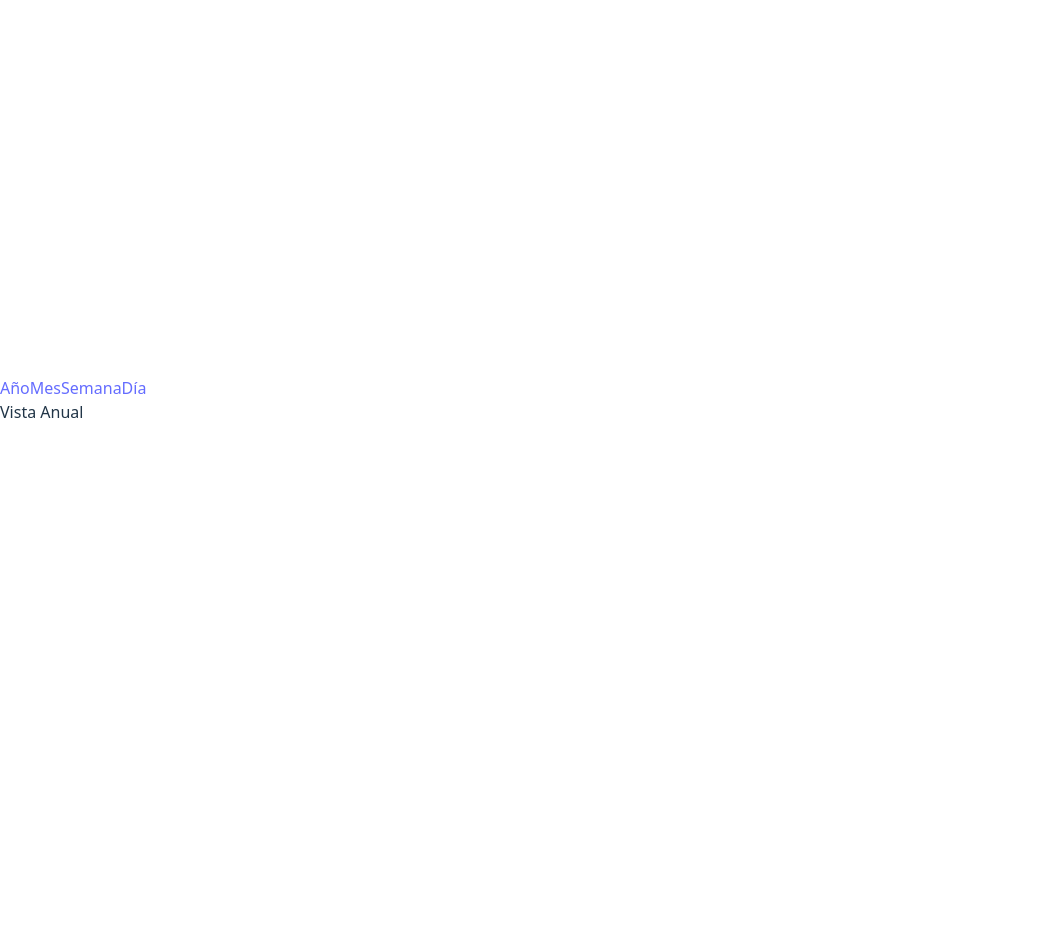
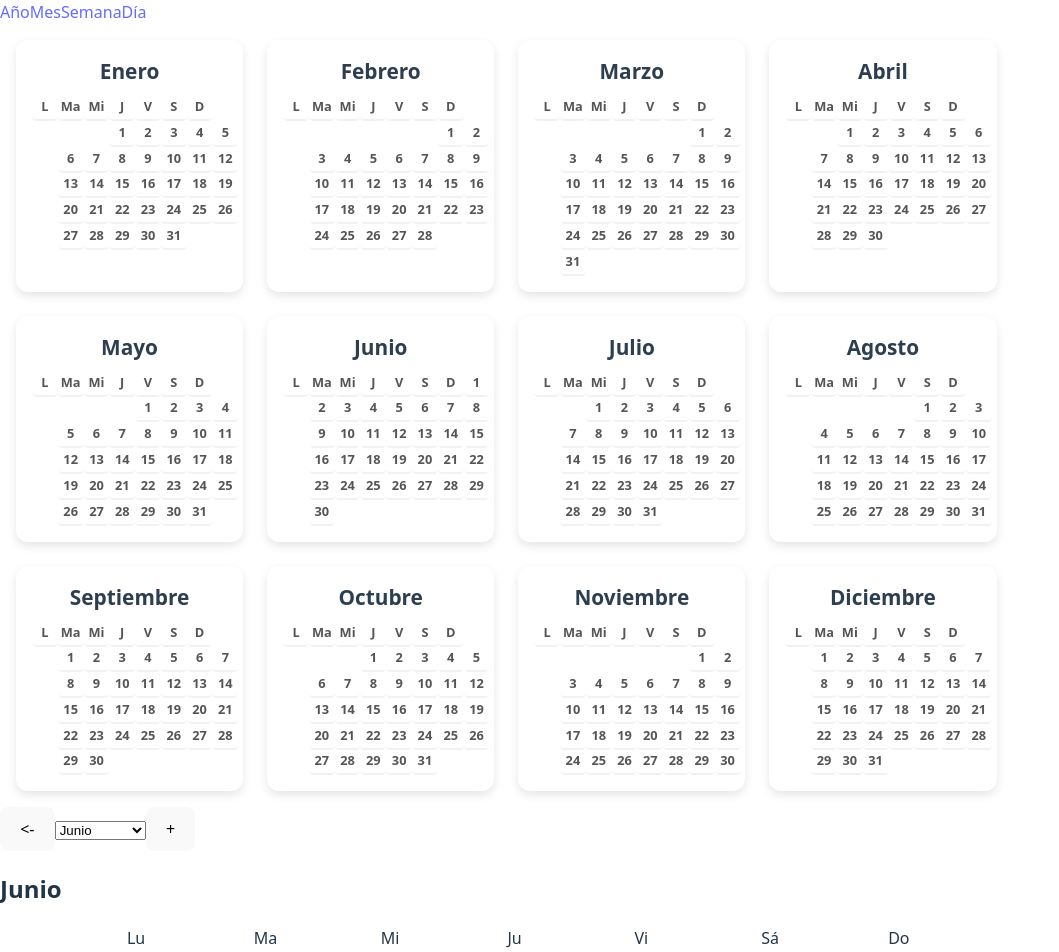
Before and after one commit to SLorenzatti12/TP4_Lorenzatti_Odetti_Pesce_Frontend, a React (Vite) app: page /dashboard/year in a window 1280 px wide. Shown: the top 952 px of the page, without its empty margins (0-1059 px from the left). Before the commit the page ends 800 px from the top, so only its background shows below. Built offline with nearby package versions, Linux system fonts and the light colour scheme.

Commit message:
Vistas, mesual y anual. Inicios

```diff
--- a/src/App.jsx
+++ b/src/App.jsx
@@ -1,18 +1,22 @@
 import { BrowserRouter as Router, Route, Routes, Navigate } from 'react-router-dom';
 import Login from "./components/Login";
 import Dashboard from "./pages/Dashboard";
+import VistaMensual from './components/calendar/VistaMensual';
 
 function App() {
   const isLoggedIn = localStorage.getItem('user');
 
 
   return(
-    <Router>
+    <>
+      <Router>
       <Routes>
         <Route path="/" element={isLoggedIn ? <Navigate to= "/dashboard/year" /> : <Login />}/>
         <Route path="/dashboard/*" element={<Dashboard />} />
       </Routes>
     </Router>
+    <VistaMensual></VistaMensual>
+    </>
   );
 }
 
--- a/src/components/calendar/VistaAnual.jsx
+++ b/src/components/calendar/VistaAnual.jsx
@@ -1,5 +1,32 @@
-const VistaAnual = () => {
-    return <div>Vista Anual</div>;
-  };
+import React from 'react';
+import '../../styles/calendario_anual.css';
+import IteranteAnual from '../otros/IteranteAnual';
 
-  export default VistaAnual;
+export const VistaAnual = () => {
+    const year = new Date().getFullYear();
+    const monthNames = [
+        "Enero", "Febrero", "Marzo", "Abril", "Mayo", "Junio",
+        "Julio", "Agosto", "Septiembre", "Octubre", "Noviembre", "Diciembre"
+    ];
+
+    const getFirstDayOfMonth = (index) => {
+        const days = ['do', 'lu', 'ma', 'mi', 'ju', 'vi', 'sa'];
+        return days[new Date(year, index, 1).getDay()];
+    };
+
+    return (
+        <div className="calendario_anual">
+            {monthNames.map((month, index) => (
+                <div key={index} className="mes">
+                    <div className="nombre_mes">{month}</div>
+                    <div className="dias_semana">
+                        <span>L</span><span>Ma</span><span>Mi</span><span>J</span><span>V</span><span>S</span><span>D</span>
+                        <IteranteAnual day={getFirstDayOfMonth(index)} cant={new Date(year, index + 1, 0).getDate()} />
+                    </div>
+                </div>
+            ))}
+        </div>
+    );
+};
+
+export default VistaAnual;
--- a/src/components/calendar/VistaMensual.jsx
+++ b/src/components/calendar/VistaMensual.jsx
@@ -1,5 +1,77 @@
-const VistaMensual = () => {
-    return <div>Vista Mensual</div>;
-  };
+import React, { useEffect, useState } from 'react';
+import '../../styles/calendario_mensual.css';
 
-  export default VistaMensual;
+import Iterante from '../otros/IteranteMensual';
+import SelectorDelMes from '../otros/SelectorDelMes'
+
+const VistaMensual = ()=> {
+    const [days, setDays] = useState([]);
+
+    const monthNames = [
+        "Enero", "Febrero", "Marzo", "Abril", "Mayo", "Junio",
+        "Julio", "Agosto", "Septiembre", "Octubre", "Noviembre", "Diciembre"
+    ];
+    const now = new Date();
+    const year = now.getFullYear();
+    const month = now.getMonth();
+    const daysInMonth = new Date(year, month + 1, 0).getDate();
+
+    const firstDay = new Date(year, month, 1);
+    let firstD;
+    switch (firstDay.toDateString().substring(0,3)) {
+        case 'Mon':
+            console.log('es lunes');
+            firstD = 'lu';
+            break;
+        case 'Tue':
+            console.log('es martes');
+            firstD = 'ma';
+            break;
+        case 'Wed':
+            console.log('es miercoles');
+            firstD = 'mi';
+            break;
+        case 'Thu':
+            console.log('es jueves');
+            firstD = 'ju';
+            break;
+        case 'Fri':
+            console.log('es viernes');
+            firstD = 'vi';
+            break;
+        case 'Sat':
+            console.log('es sabado');
+            firstD = 'sa';
+            break;
+        case 'Sun':
+            console.log('es domingo');
+            firstD = 'do';
+            break;
+        default:
+            console.log(firstDay.toDateString().substring(0,3));
+            break;
+    }
+
+    return (
+        <div>
+            <div className='barra'>
+                <button>{"<-"}</button>
+                <span>
+                    <SelectorDelMes/>
+                    <button>+</button>
+                </span>
+            </div>
+
+            <h2>
+                {monthNames[month]}
+            </h2>
+
+            <div className='calendario-mensual'>
+                <span></span><span>Lu</span><span>Ma</span><span>Mi</span><span>Ju</span><span>Vi</span><span>Sá</span><span>Do</span>
+                <Iterante day={firstD} cant={daysInMonth}/>
+            </div>
+        </div>
+    )
+}
+
+export default VistaMensual;
--- /dev/null
+++ b/src/components/otros/IteranteAnual.jsx
@@ -0,0 +1,48 @@
+export function IteranteAnual({day, cant}) {
+    const days = ['lu', 'ma', 'mi', 'ju', 'vi', 'sa', 'do'];
+    let previous;
+    let fila = 2;
+
+    const getPosition = () => {
+        if (previous === undefined) {
+            previous = days.findIndex((d)=> d === day);
+            return day;
+
+        }
+        else
+        {
+            if (previous === 6) {
+                previous = 0;
+            }
+            else
+            {
+                previous ++;
+            }
+            return days[previous];
+
+        }
+    }
+
+    /*const renderInicioSemana = () => {
+        if (fila===2 || previous === 6) {
+            fila ++;
+            return true;
+        }
+    }*/
+
+    return (
+        <>
+            {
+                Array.from({length: cant}, (_, i)=> (
+                        <>
+                            { /*renderInicioSemana() && <span key={40+i} className={` S${fila-2}`}>S{fila-2}</span> */}
+                            <span key={i} className={getPosition()/* + ` S${fila-2} tiene_popup`*/}>{i+1}</span>
+                        </>
+                    )
+                )
+            }
+        </>
+    )
+}
+
+export default IteranteAnual;
--- /dev/null
+++ b/src/components/otros/IteranteMensual.jsx
@@ -0,0 +1,46 @@
+import React from 'react';
+
+export function Iterante({ day, cant }) {
+    const days = ['lu', 'ma', 'mi', 'ju', 'vi', 'sa', 'do'];
+    let previous;
+    let fila = 2;
+
+    const getPosition = () => {
+        if (previous === undefined) {
+            previous = days.findIndex((d) => d === day);
+            return day;
+        } else {
+            if (previous === 6) {
+                previous = 0;
+            } else {
+                previous++;
+            }
+            return days[previous];
+        }
+    };
+
+    const renderInicioSemana = () => {
+        if (fila === 2 || previous === 6) {
+            fila++;
+            return true;
+        }
+        return false;
+    };
+
+    return (
+        <>
+            {Array.from({ length: cant }, (_, i) => (
+                <React.Fragment key={`grupo-${i}`}>
+                    {renderInicioSemana() && (
+                        <span className={`S${fila - 2}`}>S{fila - 2}</span>
+                    )}
+                    <span className={`${getPosition()} S${fila - 2}`}>
+                        {i + 1}
+                    </span>
+                </React.Fragment>
+            ))}
+        </>
+    );
+}
+
+export default Iterante;
--- /dev/null
+++ b/src/components/otros/SelectorDelMes.jsx
@@ -0,0 +1,33 @@
+export const SelectorDelMes = () => {
+  const monthNames = [
+    "Enero", "Febrero", "Marzo", "Abril", "Mayo", "Junio",
+    "Julio", "Agosto", "Septiembre", "Octubre", "Noviembre", "Diciembre"
+  ];
+
+  const today = new Date();
+  const currentMonthIndex = today.getMonth();
+
+  const options = [];
+
+  for (let i = 11; i > currentMonthIndex; i--) {
+    options.push({ value: i, label: monthNames[i] });
+  }
+
+  options.push({ value: currentMonthIndex, label: monthNames[currentMonthIndex], selected: true });
+
+  for (let i = currentMonthIndex - 1; i >= 0; i--) {
+    options.push({ value: i, label: monthNames[i] });
+  }
+
+  return (
+    <select defaultValue={currentMonthIndex}>
+      {options.map((option) => (
+        <option key={option.value} value={option.value}>
+          {option.label}
+        </option>
+      ))}
+    </select>
+  );
+};
+
+export default SelectorDelMes;
--- /dev/null
+++ b/src/styles/calendario_anual.css
@@ -0,0 +1,111 @@
+.calendario_anual {
+    display: grid;
+    grid-template-columns: repeat(4, 1fr);
+    gap: 1.5rem;
+    padding: 1rem;
+    box-sizing: border-box;
+    width: 100%;
+}
+
+.mes {
+    background-color: #fff;
+    border-radius: 12px;
+    padding: 1rem;
+    box-shadow: 0 4px 10px rgba(0,0,0,0.1);
+    display: flex;
+    flex-direction: column;
+    gap: 0.5rem;
+    overflow: hidden;
+}
+
+.nombre_mes {
+    text-align: center;
+    font-weight: bold;
+    font-size: 1.3rem;
+    color: #2c3e50;
+}
+
+.dias_semana {
+    display: grid;
+    grid-template-columns: repeat(7, 1fr);
+    text-align: center;
+    font-weight: 600;
+    color: #555;
+    font-size: 0.85rem;
+}
+
+.dias_semana span {
+    padding: 0.3rem 0;
+    border-bottom: 1px solid #ddd;
+    aspect-ratio: 1 / 1;
+    text-align: center;
+    line-height: 1;
+    font-size: 0.8rem;
+    position: relative;
+    border-radius: 17.5%;
+    border-bottom: 2px solid rgba(0, 0, 0, 0.05);
+}
+
+.lu {
+    aspect-ratio: 1/1;
+    grid-column: 1;
+}
+
+.ma {
+    aspect-ratio: 1/1;
+    grid-column: 2;
+}
+
+.mi {
+    aspect-ratio: 1/1;
+    grid-column: 3;
+}
+
+.ju {
+    aspect-ratio: 1/1;
+    grid-column: 4;
+}
+
+.vi {
+    aspect-ratio: 1/1;
+    grid-column: 5;
+}
+
+.sa {
+    aspect-ratio: 1/1;
+    grid-column: 6;
+}
+
+.do {
+    aspect-ratio: 1/1;
+    grid-column: 7;
+}
+
+.dia.tiene_popup::after {
+    content: "";
+    position: absolute;
+    left: 50%;
+    top: 50%;
+    transform: translate(-50%, -50%);
+    width: 70%;
+    height: 70%;
+    background-color: red;
+    border-radius: 50%;
+    z-index: -1;
+}
+
+*, *::before, *::after {
+    box-sizing: border-box;
+}
+
+@media (max-width: 900px) {
+    .calendario_anual {
+        grid-template-columns: repeat(2, 1fr);
+    }
+}
+
+@media (max-width: 600px) {
+    .calendario_anual {
+        grid-template-columns: 1fr;
+    }
+}
--- /dev/null
+++ b/src/styles/calendario_mensual.css
@@ -0,0 +1,63 @@
+
+.barra {
+    justify-content: space-between;
+}
+
+.calendario-mensual {
+    display: grid;
+    grid-template-columns: repeat(8, 1fr);
+    gap: 2.5px;
+}
+
+.lu {
+    aspect-ratio: 1/1;
+    grid-column: 2;
+}
+
+.ma {
+    aspect-ratio: 1/1;
+    grid-column: 3;
+}
+
+.mi {
+    aspect-ratio: 1/1;
+    grid-column: 4;
+}
+
+.ju {
+    aspect-ratio: 1/1;
+    grid-column: 5;
+}
+
+.vi {
+    aspect-ratio: 1/1;
+    grid-column: 6;
+}
+
+.sa {
+    aspect-ratio: 1/1;
+    grid-column: 7;
+}
+
+.do {
+    aspect-ratio: 1/1;
+    grid-column: 8;
+}
+
+.tiene_popup    {
+    position: relative;
+    z-index: 0;
+}
+
+.tiene_popup::after    {
+    content: "";
+  position: absolute;
+  left: 50%;
+  transform: translateX(-50%);
+  width: 100%;
+  aspect-ratio: 1/1;
+  object-fit: contain;
+  background-color: red;
+  border-radius: 50%;
+  z-index: -1;
+}
```
